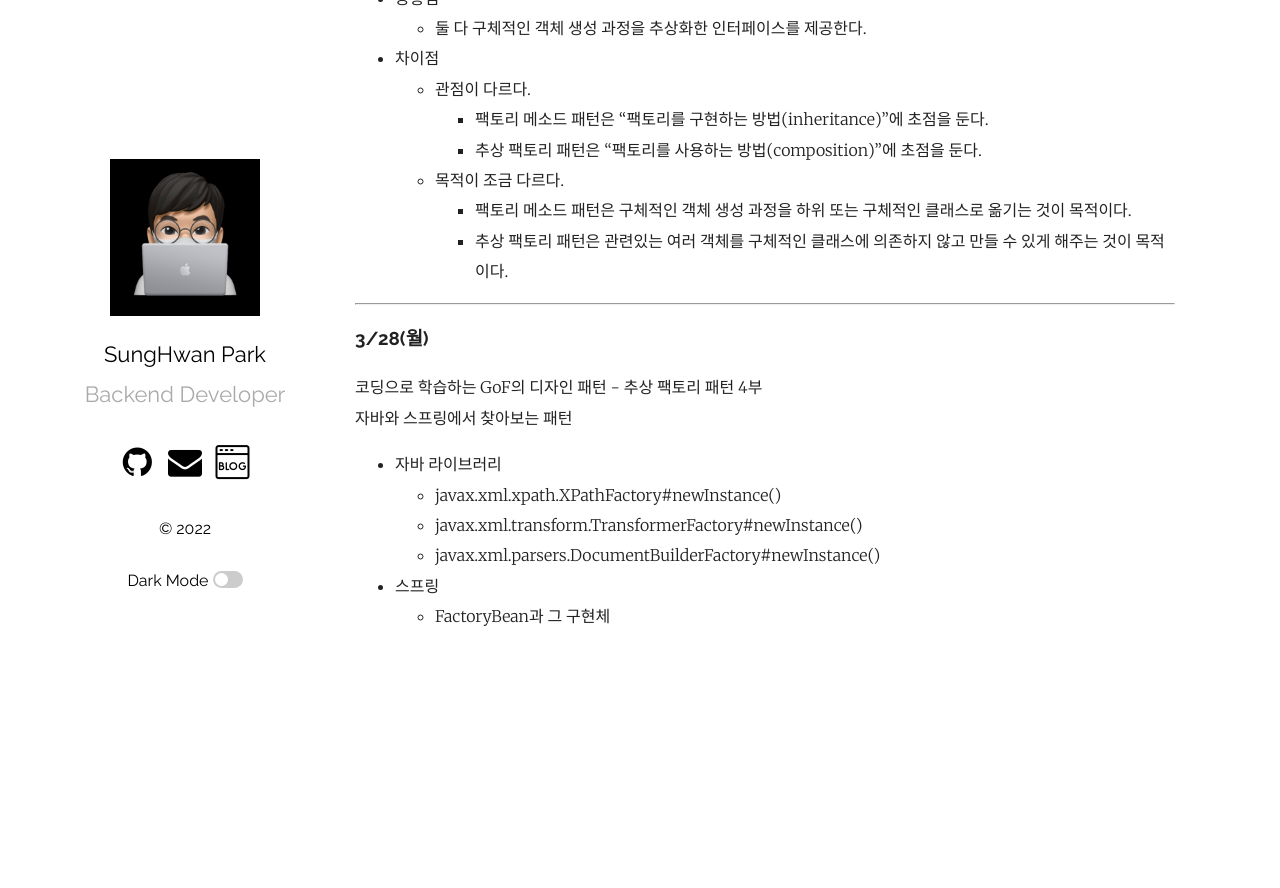
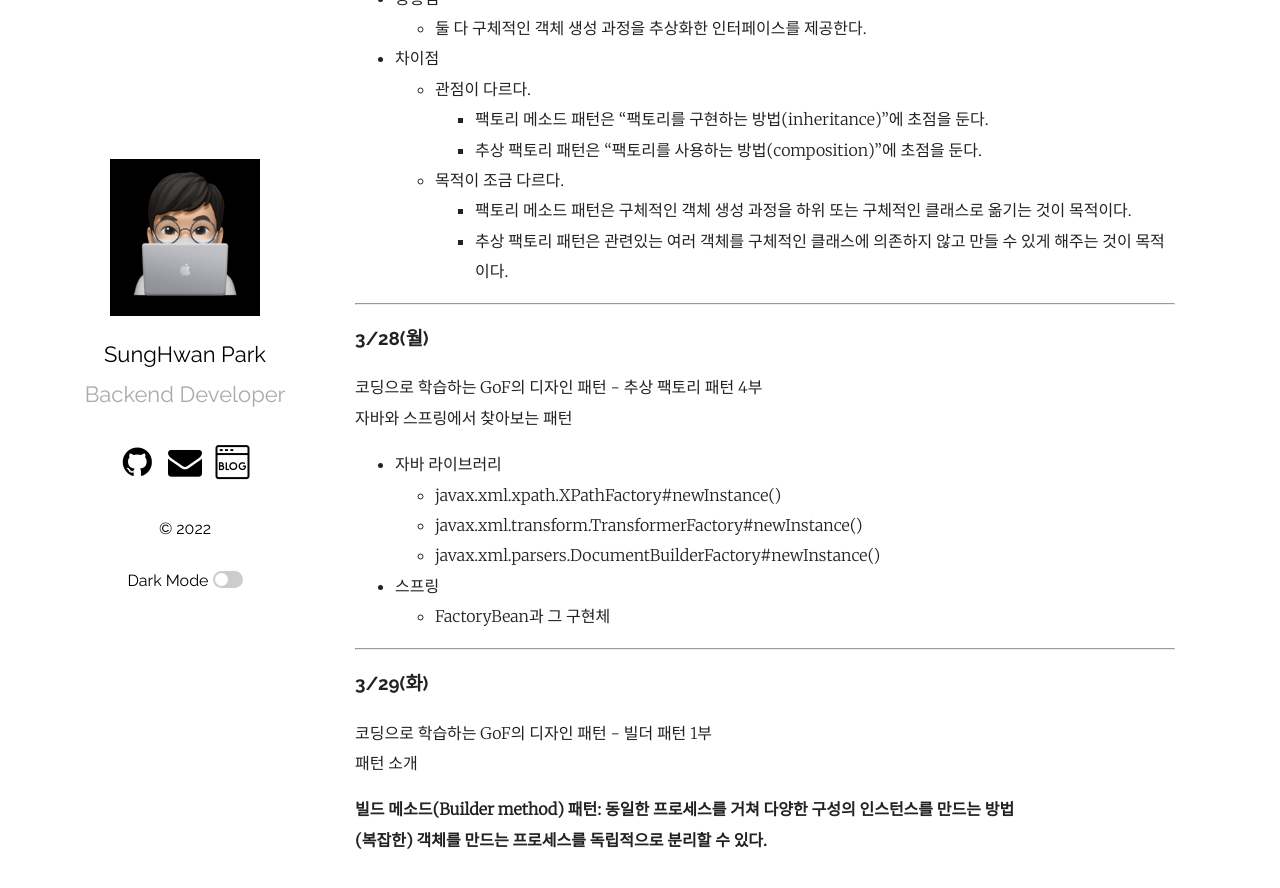
Before and after one commit to park0219/park0219.github.io, a Jekyll site: the page built from _posts/2022-03-13-3월TIL.markdown, in a window 1280 px wide and 900 px high, scrolled down 16273 px. Shown: the top 888 px of the window. Built offline with Jekyll 4.4.1, drawn with Linux system fonts in a browser that asks for light colours; comment, search, counter and statistics services are not loaded; before the commit the page ends 16950 px from its top, so only the background shows below that.

Commit message:
feat: 2022-03-29 TIL 추가

```diff
--- a/_posts/2022-03-13-3월TIL.markdown
+++ b/_posts/2022-03-13-3월TIL.markdown
@@ -759,3 +759,13 @@ public class ShipInventory {
     -   javax.xml.parsers.DocumentBuilderFactory#newInstance()
 -   스프링
     -   FactoryBean과 그 구현체
+
+---
+
+### 3/29(화)
+
+코딩으로 학습하는 GoF의 디자인 패턴 - 빌더 패턴 1부<br/>
+패턴 소개
+
+**빌드 메소드(Builder method) 패턴: 동일한 프로세스를 거쳐 다양한 구성의 인스턴스를 만드는 방법<br>
+(복잡한) 객체를 만드는 프로세스를 독립적으로 분리할 수 있다.**
```
